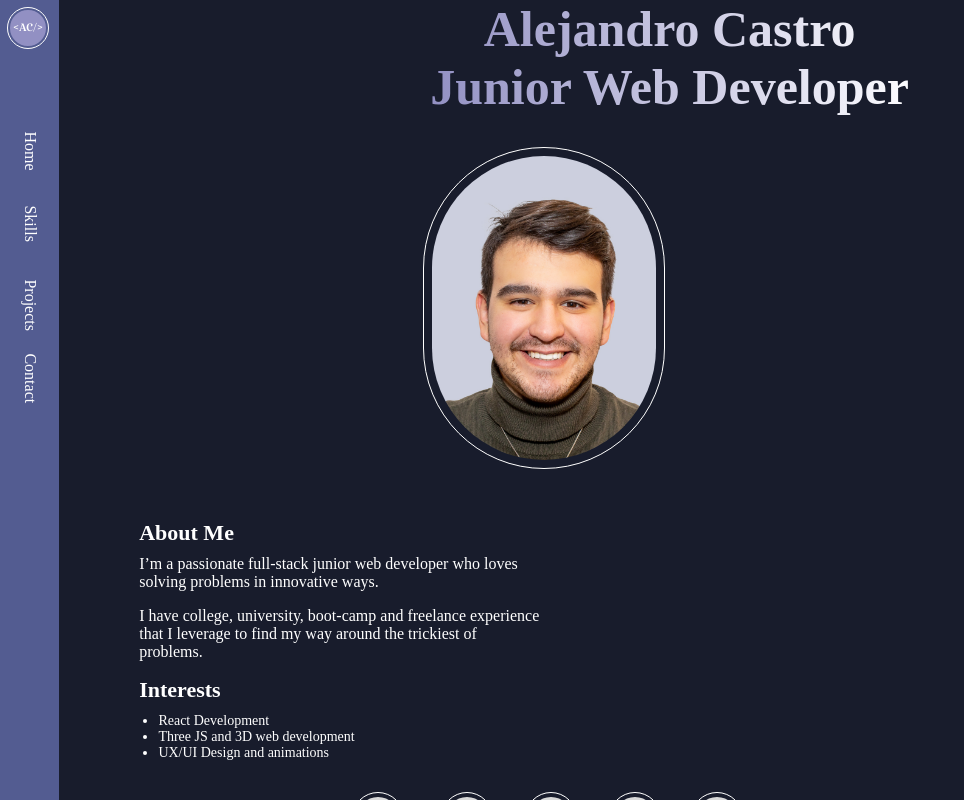
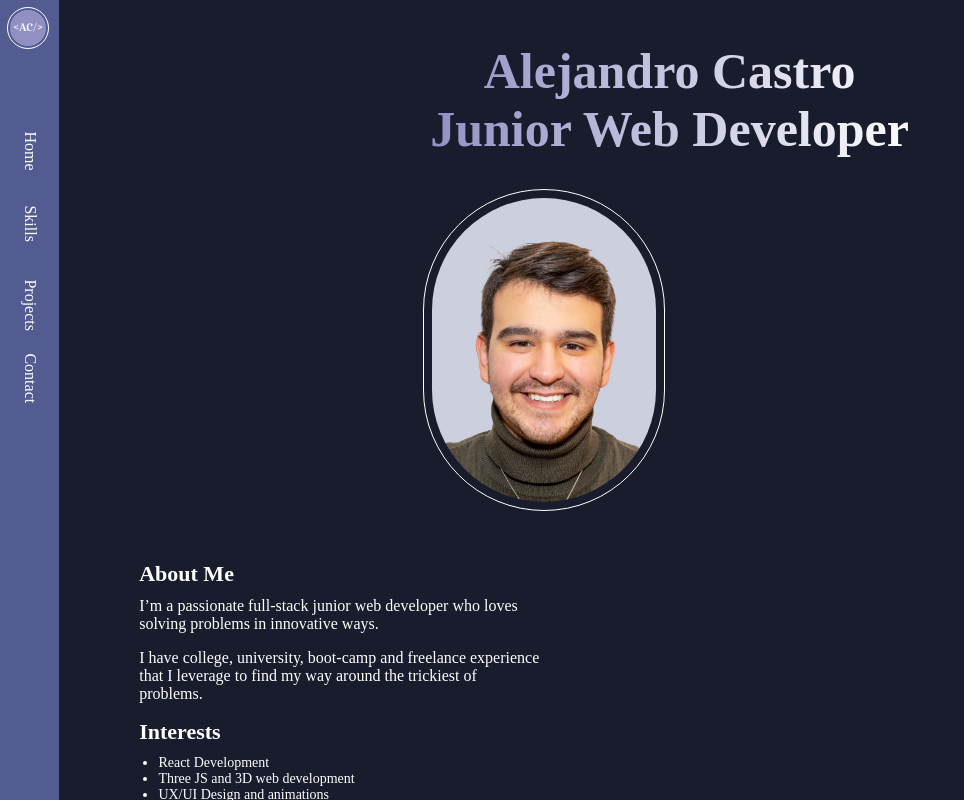
Before and after one commit to alejo2198/portfolio-b, a React (Vite) app: page / in a window 1280 px wide. Shown: the top 800 px of the page, without its empty margins (0-964 px from the left). Built offline with nearby package versions, Linux system fonts and the light colour scheme; no server answers.

Commit message:
fix name dissapearing with z-index

```diff
--- a/src/components/About/About.scss
+++ b/src/components/About/About.scss
@@ -20,7 +20,7 @@
   }
 
 
-  &_name{
+  &__name{
     margin:0 auto;
     text-align: center;
     font-size: 1.625rem;
@@ -31,7 +31,7 @@
     -webkit-text-fill-color: transparent;
     margin-bottom: 1.13rem;
     position: relative;
-    z-index:4;
+    z-index:10;
     &--subheader{
       display: block;
     }
```
